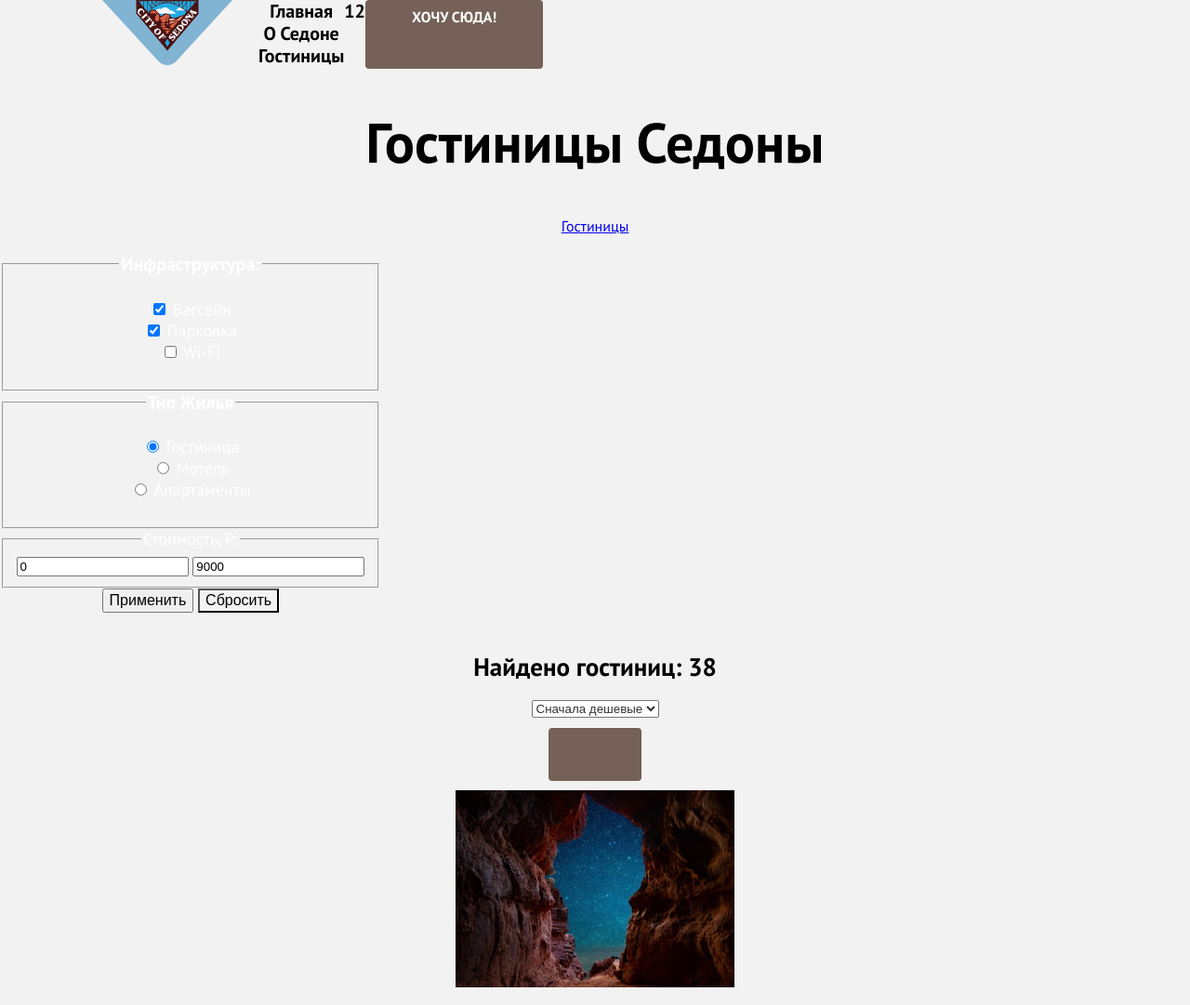
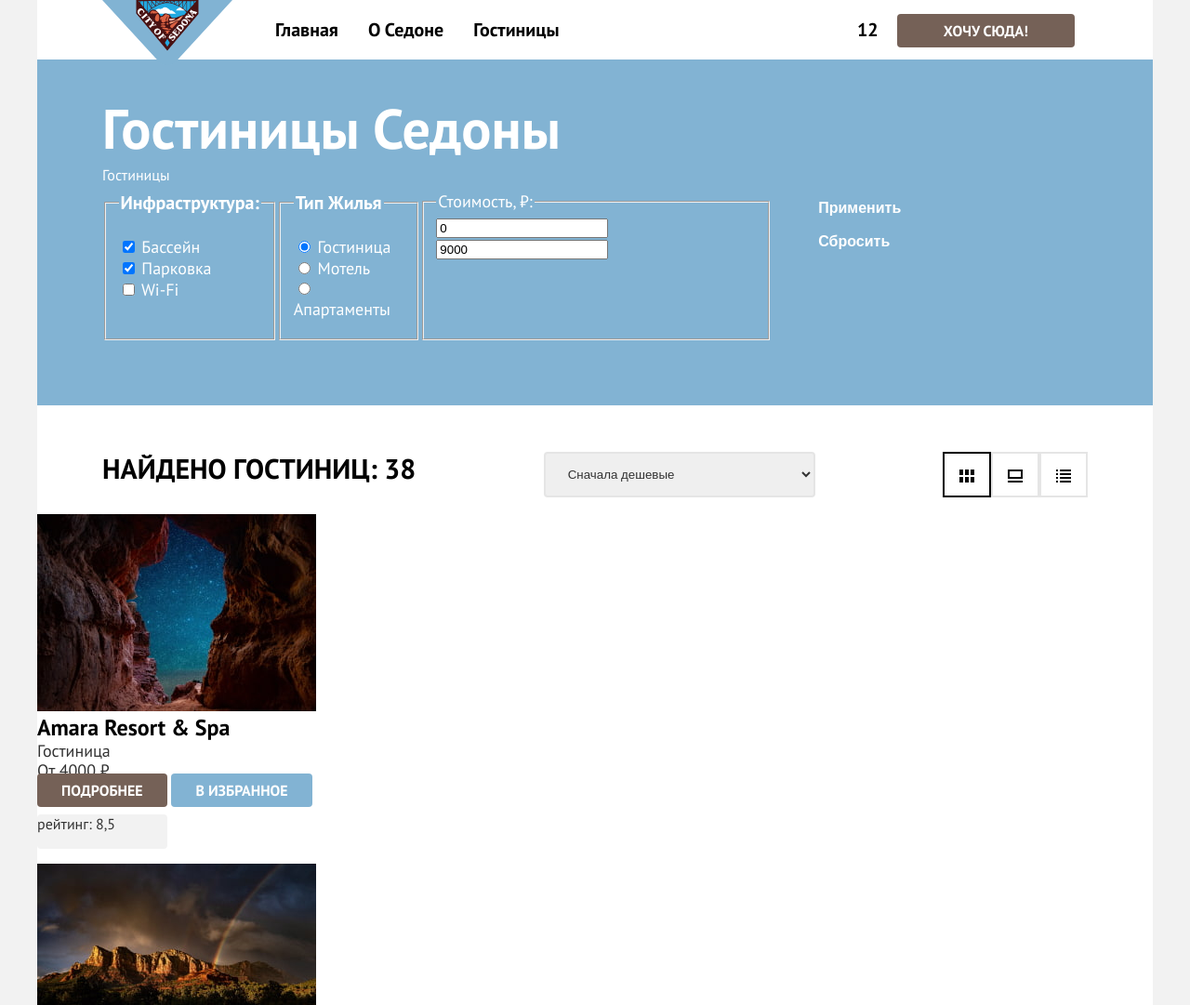
Before and after one commit to htmlacademy-htmlcss/1447821-sedona-37, a plain HTML site: page 5/catalog.html in a window 1280 px wide. Shown: the top 1081 px of the page at 93% size. Drawn offline with Linux system fonts and the light colour scheme.

Commit message:
:heavy_check_mark: Сборка #5

```diff
--- a/5/catalog.html
+++ b/5/catalog.html
@@ -7,39 +7,43 @@
     <base href="https://htmlacademy-htmlcss.github.io/1447821-sedona-37/5/">
 </head>
     <body>
+      <div class="page-container">
         <header class="page-header">
         <nav class="navigation">
           <a class="logo" href="index.html">
           <img src="image/header/logo.svg" width="140" height="70" alt="Логотип города Седона" >
         </a>
           <ul class="navigation-list">
-            <li class="navigation-item">
+            <li class="navigation-item-link">
               <a class="navigation-link" href="index.html">Главная</a>
             </li>
-            <li class="navigation-item">
+            <li class="navigation-item-link">
               <a class="navigation-link" href="#">О Седоне</a>
             </li>
-            <li class="navigation-item">
+            <li class="navigation-item-link">
               <a class="navigation-link" href="catalog.html">Гостиницы</a>
             </li>
           </ul>
-          <ul class="navigation-list ">
+          <ul class="navigation-list navigation-user">
             <li class="navigation-item">
-              <a class="navigation-link" href="#">
+              <a class="navigation-link search-icon" href="#">
                 <span class="visually-hidden">Поиск</span>
               </a>
             </li>
             <li class="navigation-item">
-              <a class="navigation-link" href="#">12
+              <a class="navigation-link favourite-icon" href="#">12
                 <span class="visually-hidden">Добавить в избранное</span>
               </a>
             </li>
+            <li class="navigation-item">
+              <a class="button navigation-link" href="#">Хочу сюда!</a>
+            </li>
           </ul>
-            <a class="button navigation-link" href="#">Хочу сюда!</a>
         </nav>
       </header>
-
-      <main class="main-inner">
+        <main class="main-container">
+          <section class="main-section">
+            <div class="main-div">
               <header class="inner-header">
                 <h1 class="inner-section-title">Гостиницы Седоны</h1>
                 <ol class="breadcrumbs">
@@ -53,10 +57,7 @@
                   </li>
                 </ol>
               </header>
-
-        <section class="inner-section">
-          <h2 class="visually-hidden">Форма каталога</h2>
-          <form action="https://echo.htmlacademy.ru/" method="get">
+              <form class="inner-section" action="https://echo.htmlacademy.ru/" method="get">
                 <fieldset class="checkboxes">
                   <legend class="catalog-filter-title">Инфраструктура:</legend>
                   <ul class="catalog-filter-list">
@@ -83,7 +84,8 @@
                     </li>
                     <li class="catalog-filter-item">
                       <input type="radio" name="question-one" value="motel" id="motel">
-                  <label class="control" for="motel">Мотель</label></li>
+                      <label class="control" for="motel">Мотель</label>
+                    </li>
                     <li class="catalog-filter-item">
                       <input type="radio" name="question-one" value="appartments" id="appartments">
                       <label class="control" for="appartments">Апартаменты</label>
@@ -95,9 +97,12 @@
                   <input class="min-price" type="text" value="0">
                   <input class="max-price" type="text" value="9000">
                 </fieldset>
+                <div>
                   <button class="apply-button" type="submit">Применить</button>
                   <button class="button-apply" type="reset">Сбросить</button>
+                </div>
               </form>
+             </div>
           </section>
           <section>
           <div class="sorting">
@@ -105,19 +110,19 @@
             <select class="select-control" aria-label="Сортировка">
               <option value="popular">Сначала дешевые</option>
             </select>
-            <ul>
-              <li>
-                <a class="button button-light" href="#" >
+            <ul class="mode-view-list">
+              <li class="mode-view">
+                <a class="mode-cards" href="#" >
                   <span class="visually-hidden">Показать карточки</span>
                 </a>
               </li>
-              <li>
-                <a class="button" href="#">
+              <li class="mode-view-item">
+                <a class="mode-favorites" href="#">
                   <span class="visually-hidden">Показать избранное</span>
                 </a>
               </li>
-              <li>
-                <a class="button-cards" href="#">
+              <li class="mode-view-item">
+                <a class="mode-list" href="#">
                   <span class="visually-hidden">Показать список</span>
                 </a>
               </li>
@@ -129,9 +134,9 @@
                 <img class="product-card-image" src="image/catalog/hotel-1.jpg" width="300" height="212" alt="Одно из самых удивительных мест на земле">
                 <h3 class="product-card-title">Amara Resort &amp; Spa</h3>
                 </a>
-                <p class="Hotel">Гостиница</p>
-                <p class="Hotel">От 4000 ₽</p>
-                <a class="Moredetailed" href="#">Подробнее</a>
+                <p class="hotel">Гостиница</p>
+                <p class="hotel">От 4000 ₽</p>
+                <a class="moredetailed" href="#">Подробнее</a>
                 <a class="favorites" href="#">В избранное</a>
                 <div class="four-stars" role="img" aria-label="4 Звезды">
                 </div>
@@ -142,9 +147,9 @@
                 <img class="product-card-image" src="image/catalog/hotel-2.jpg" width="300" height="212" alt="Радуга над пустыней Сонора">
                 <h3 class="product-card-title">Villas at Poco Diablo</h3>
               </a>
-              <p class="Hotel">Гостиница</p>
-              <p class="Hotel">От 5000 ₽</p>
-              <a class="Moredetailed" href="#">Подробнее</a>
+              <p class="hotel">Гостиница</p>
+              <p class="hotel">От 5000 ₽</p>
+              <a class="moredetailed" href="#">Подробнее</a>
               <a class="favori favorites" href="#">В избранное</a>
               <div class="four-stars" role="img" aria-label="4 Звезды">
               </div>
@@ -155,9 +160,9 @@
                 <img class="product-card-image" src="image/catalog/hotel-3.jpg" width="300" height="212" alt="Горы на фоне голубого неба">
                 <h3 class="product-card-title">Desert Quail Inn</h3>
               </a>
-              <p class="Hotel">Гостиница</p>
-              <p class="Hotel">От 2500 ₽</p>
-              <a class="Moredetailed" href="#">Подробнее</a>
+              <p class="hotel">Гостиница</p>
+              <p class="hotel">От 2500 ₽</p>
+              <a class="moredetailed" href="#">Подробнее</a>
               <a class="favorites" href="#">В избранное</a>
               <div class="three-stars" role="img" aria-label="3 Звезды">
               </div>
@@ -168,9 +173,9 @@
                 <img class="product-card-image" src="image/catalog/hotel-4.jpg" width="300" height="212" alt="Гора на фоне звездного неба">
                 <h3 class="product-card-title">GreenTree Inn</h3>
               </a>
-              <p class="Hotel">Гостиница</p>
-              <p class="Hotel">От 1500 ₽</p>
-              <a class="Moredetailed" href="#">Подробнее</a>
+              <p class="hotel">Гостиница</p>
+              <p class="hotel">От 1500 ₽</p>
+              <a class="moredetailed" href="#">Подробнее</a>
               <a class="favorites" href="#">В избранное</a>
               <div class="stars-two" role="img" aria-label="2 Звезды">
               </div>
@@ -215,27 +220,30 @@
         </section>
       </main>
       <footer class="page-footer">
+        <div class="footer-div">
           <ul class="contacts-social-list" aria-label="Социальные сети">
             <li>
               <a class="social-item-link" href="https://vk.com/htmlacademy">
-              <span class="visually-hidden">Вконтакте</span>
+                <img src="image/footer/vkontakte.svg" alt="Вконтакте" width="24" height="14">
               </a>
             </li>
             <li>
               <a class="social-item-link" href="https://t.me/htmlacademy">
-              <span class="visually-hidden">Телеграм</span>
+                <img src="image/footer/telegram.svg" alt="Телеграм" width="24" height="14">
             </a>
             </li>
             <li>
               <a class="social-item-link" href="https://www.youtube.com/user/htmlacademyru">
-              <span class="visually-hidden">Ютюб</span>
+                <img src="image/footer/youtube.svg" alt="Ютюб" width="24" height="14">
               </a>
             </li>
           </ul>
           <a class="contacts-address-phone" href="tel:+78128121212">+7 (812) 812-12-12</a>
           <a class="contacts-logo" href="https://htmlacademy.ru/">
-          <img src="image/footer/html-academy.svg" height="32" width="114" alt="Логотип HTML-Academy">
+            <img src="image/footer/html-academy.svg" alt="Логотип HTML-Academy">
           </a>
+        </div>
       </footer>
+    </div>
   </body>
 </html>
--- a/5/style/styles.css
+++ b/5/style/styles.css
@@ -21,7 +21,6 @@ body{
   margin: 0;
   height: 100%;
   background-color: #F2F2F2;
-  text-align: center;
 }
 
 .visually-hidden {
@@ -70,6 +69,7 @@ ol{
   background-position: bottom, center;
   background-color: #82B3D3;
   height: 485px;
+  background-size: cover;
 }
 
 .picture{
@@ -86,6 +86,7 @@ ol{
   font-weight: 700;
   line-height: 36px;
   text-transform: uppercase;
+  margin: 0;
 }
 
 .vis{
@@ -94,12 +95,14 @@ ol{
   line-height: 36px;
   text-transform: uppercase;
   color: #FFFFFF;
+  margin: 0;
 }
 
 .consider{
   font-size: 22px;
   line-height: 26px;
   color: #333333;
+  margin: 0;
 }
 
 .advantages-title{
@@ -107,6 +110,8 @@ ol{
   font-size: 24px;
   line-height: 28px;
   text-transform: uppercase;
+  margin: 0;
+  padding-bottom: 30px;
   }
 
 .advantages-text{
@@ -129,7 +134,16 @@ ol{
 
 .advantages-description-text{
   color: #333333;
+  margin: 0;
+  padding-top: 30px;
 }
+
+.advantages-description{
+  margin: 0;
+  padding-top: 30px;
+}
+
+
 .newsletter-button{
   font-weight: 700;
   color: #FFFFFF;
@@ -152,17 +166,25 @@ ol{
   color: #FFFFFF;
 }
 
+.insert-fro{
+  padding: 96px 258px 104px 258px;
+  text-align: center;
+}
+
 .p-cons{
-font-size: 22px;
-line-height: 26px;
-color: #FFFFFF;
+  font-size: 22px;
+  line-height: 26px;
+  color: #FFFFFF;
+  margin: 0;
 }
+
 .subscribe-form input{
   font-family: "PT Sans", sans-serif;
-  width: 452px;
+  width: 100%;
   border-radius: 4px 0px 0px 4px;
   padding: 12px 20px;
   border: none;
+  margin: 0;
 }
 
 .subscribe-form{
@@ -188,26 +210,52 @@ color: #FFFFFF;
   line-height: 40px;
   color: #000000;
   text-decoration: none;
-  padding: 5px 194px 5px 195px;
 }
 
 /* catalog */
 
-.inner-section{
+.main-section{
   background-image: url("../image/catalog/background-catalog.jpg");
-  width: 1200px;
-  height: 412px;
   color:#FFFFFF;
   display: flex;
+  background-color: #82B3D3;
+  background-size: cover;
+}
+
+.main-div{
+  padding: 35px 70px 70px 70px;
+}
+
+.inner-section{
+  display: flex;
+  width: 1060px;
+  height: 160px;
 }
 
 .inner-section-title{
+  width: 494px;
+  height: 78px;
   font-weight: 700;
   font-size: 60px;
   line-height: 78px;
+  margin: 0;
+}
+
+.inner-header{
+  width: 1060px;
+  height: 107px;
+}
+
+.breadcrumbs{
+  margin: 0;
+  width: 114px;
+  height: 21px;
 }
 
 .breadcrumbs-link{
+  font-size: 16px;
+  text-decoration: none;
+  color: #FFFFFF;
   font-size: 16px;
 }
 
@@ -216,14 +264,23 @@ color: #FFFFFF;
 }
 
 .apply-button{
+  font-weight: 700;
   font-size: 16px;
   line-height: 20px;
+  background-color: #82B3D3;
+  color:#FFFFFF;
+  padding: 8px 50px;
+  border: none;
+}
 
-}
 .button-apply{
+  color: #FFFFFF;
+  font-weight: 700;
   font-size: 16px;
   line-height: 20px;
   background: transparent;
+  padding: 8px 50px;
+  border: none;
 }
 
 .catalog-filter-title{
@@ -235,17 +292,23 @@ color: #FFFFFF;
   cursor: pointer;
 }
 
-.Hotels-found{
+.hotels-found{
   font-size: 30px;
   line-height: 36px;
   text-transform: uppercase;
   font-weight: 700;
   color: #000000;
+  margin: 0;
 }
 
 .select-control{
   color: #333333;
   cursor: pointer;
+  width: 292px;
+  height: 49px;
+  border: 2px solid #E5E5E5;
+  border-radius: 4px;
+  padding: 14px 20px;
 }
 
 .product-card-link{
@@ -257,38 +320,36 @@ color: #FFFFFF;
   font-size: 24px;
   line-height: 28px;
   color:#000000;
+  margin: 0;
 }
 
-.Hotel{
+.hotel{
+  margin: 0;
   color: #333333;
 }
 
-.Moredetailed{
+.moredetailed{
   font-weight: 700;
   font-size: 16px;
   line-height: 20px;
   text-transform: uppercase;
-  display: flex;
   color: #FFFFFF;
   background-color: #756157;
-  width: 140px;
-  height: 36px;
   border-radius: 4px;
   text-decoration: none;
+  padding: 8px 26px;
 }
 
 .favorites{
   background-color: #82B3D3;
-  display: flex;
   font-weight: 700;
   font-size: 16px;
   line-height: 20px;
   text-transform: uppercase;
   color: #FFFFFF;
   border-radius: 4px;
-  width: 140px;
-  height: 36px;
   text-decoration: none;
+  padding: 8px 26px;
 }
 
 .favori{
@@ -306,7 +367,7 @@ color: #FFFFFF;
 }
 
 /* сетки */
-.page-container{
+ .page-container{
   display: flex;
   background-color: #FFFFFF;
   flex-direction: column;
@@ -314,25 +375,42 @@ color: #FFFFFF;
   width: 1200px;
   min-height: 100%;
 }
+
+.page-header{
+  height: 64px;
+  width: 1200px;
+  position: relative;
+  z-index: 0;
+}
+
 .main-container{
   flex-grow: 1;
 }
+
 .logo{
-  width: 138px;
+  min-width: 140px;
   padding-right: 30px ;
 }
+
 .navigation{
   display: flex;
   width: 1060px;
   margin: 0 auto;
+  flex-wrap: wrap;
+  align-items: flex-start;
 }
+
 .navigation-list{
+  display: flex;
+  align-items: center;
   margin: 0;
   padding: 0;
 }
 
 .navigation-user{
-  width: 300px;
+  gap: 20px;
+  height: 64px;
+  width: 268px;
   margin-left: auto;
 }
 
@@ -356,17 +434,19 @@ color: #FFFFFF;
 
 .promo-header-container{
   padding: 64px 0px;
-  justify-content: center;
+  text-align: center;
 }
 
 .interested-consider{
   display: flex-grow;
   padding: 69px 0px;
   justify-content: center;
+  text-align: center;
 }
 
 .advantages-item-text{
   padding: 103px 85px;
+  text-align: center;
 }
 
 .services-item{
@@ -376,10 +456,12 @@ color: #FFFFFF;
 
 .title-text{
   padding: 80px 85px;
+  text-align: center;
 }
 
 .interested-consider-button{
   padding: 96px 304px;
+  text-align: center;
 }
 
 .services-button{
@@ -388,6 +470,7 @@ color: #FFFFFF;
 
 .insert-div{
   padding: 96px 258px 104px 258px;
+  text-align: center;
 }
 
 .contacts-social-list{
@@ -395,13 +478,15 @@ color: #FFFFFF;
   justify-content: center;
   width: 142px;
   height: 40px;
+  align-items: center;
 }
 
 .footer-div{
-  display: flex;
-  height: 50px;
+  display: grid;
+  grid-template-columns: 1fr auto 1fr;
+  gap: 20px;
   padding: 40px 70px 30px 70px;
-  justify-content: space-between;
+  align-items: center;
 }
 
 .social-item-link{
@@ -413,3 +498,69 @@ color: #FFFFFF;
   width: 115px;
   padding: 0px 0.1px 0.1px 0px;
 }
+
+.sorting{
+  display: flex;
+  justify-content: space-between;
+  width: 1060px;
+  height: 49px;
+  padding-left: 70px;
+  padding-top: 50px;
+}
+
+.navigation-item-link{
+  padding: 20px 16px;
+}
+
+.interes{
+  padding-bottom: 20px;
+  width: 505px;
+  margin: 0 auto;
+}
+
+.mode-view{
+  border: 2px solid #000000;
+}
+
+.mode-view-item{
+  border: 2px solid #E5E5E5;
+}
+
+.mode-cards{
+  background-image: url(../image/catalog/card.svg);
+  background-position: center;
+  background-repeat: no-repeat;
+  width: 16px;
+  height: 14px;
+  display: block;
+  padding: 17px 16px;
+}
+
+.mode-favorites{
+  background-image: url(../image/catalog/favorites.svg);
+  background-position: center;
+  background-repeat: no-repeat;
+  width: 16px;
+  height: 14px;
+  display: block;
+  padding: 17px 16px;
+}
+
+.mode-list{
+  background-image: url(../image/catalog/list.svg);
+  background-position: center;
+  background-repeat: no-repeat;
+  width: 16px;
+  height: 14px;
+  display: block;
+  padding: 17px 16px;
+}
+
+.mode-view-list{
+  display: flex;
+  margin: 0;
+}
+
+.product-card{
+  width: 340px
+}
```
Also changed, not shown: 5/index.html (+5 -5 lines). Lines whose indentation alone changed are shown as unchanged.
